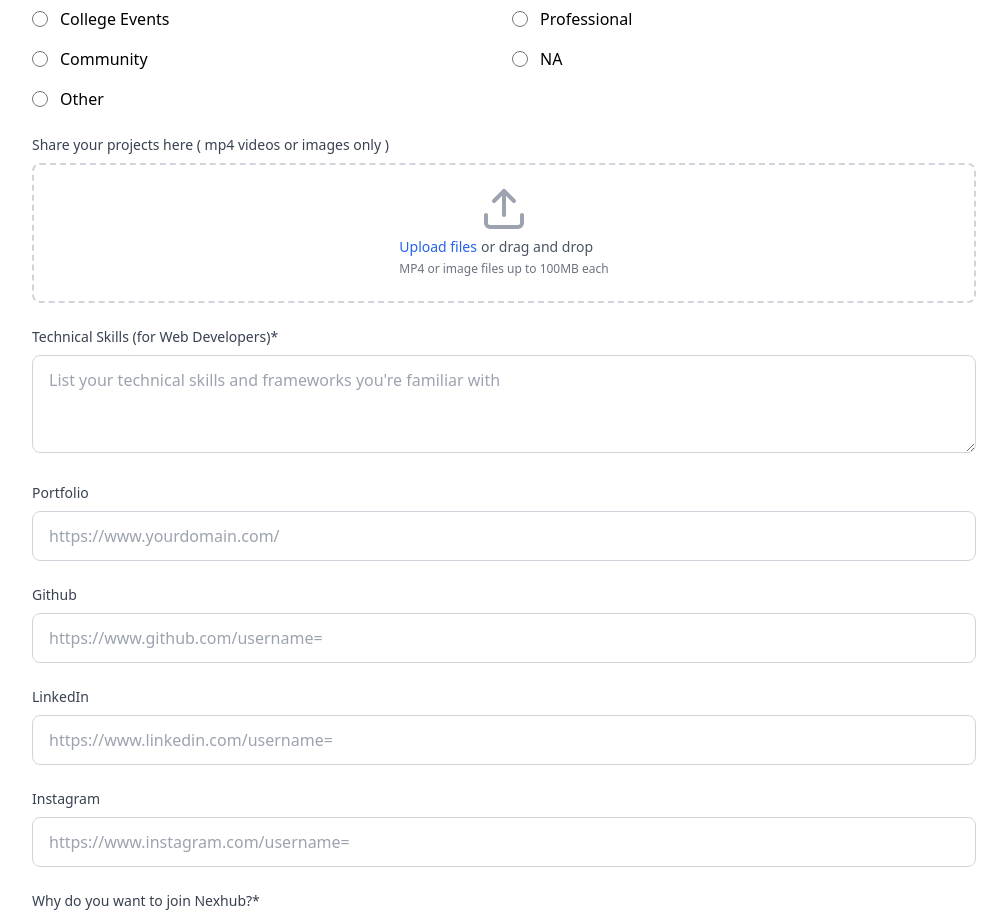
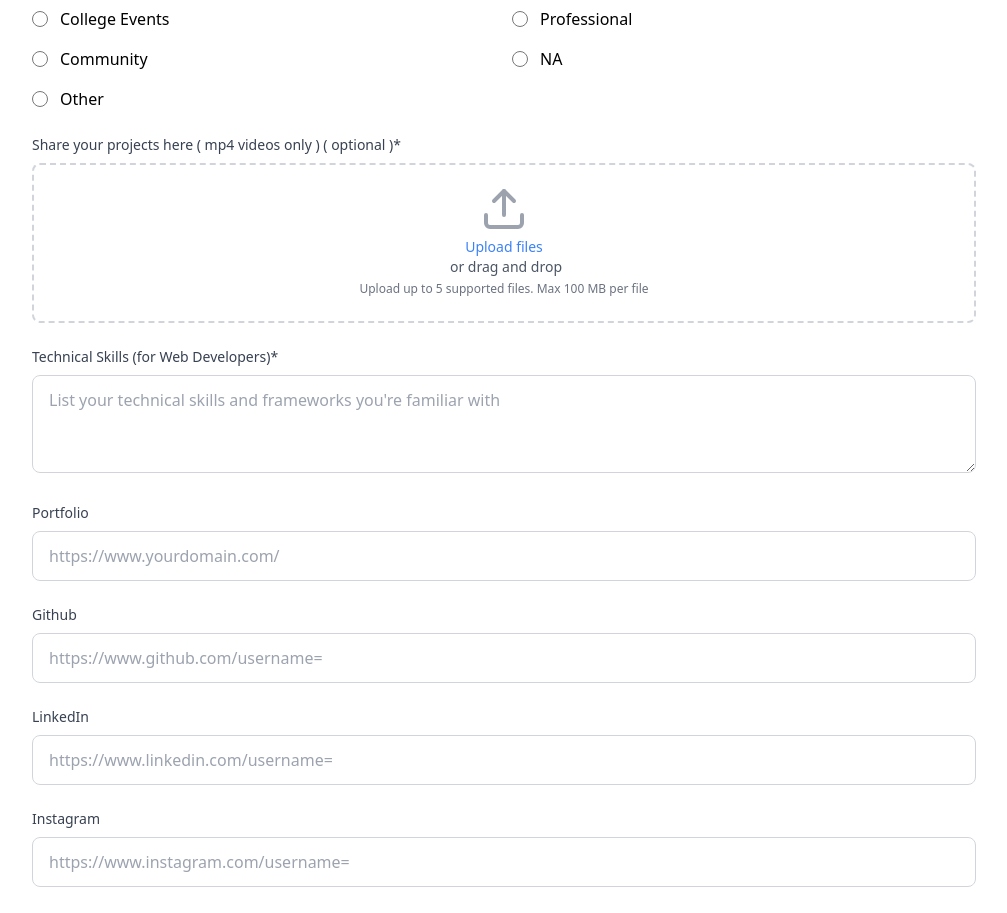
Before and after one commit to aadixcodes/NexHub---Tech-Community-Website, a Next.js app: page /join-our-team in a window 1280 px wide. Shown: the part 1423-2336 px from the top of the page, without its empty margins (136-1143 px from the left). Built offline with nearby package versions, Linux system fonts and the light colour scheme.

Commit message:
Registration form readyy

```diff
--- a/src/app/join-our-team/page.jsx
+++ b/src/app/join-our-team/page.jsx
@@ -922,7 +922,7 @@ const JoinOurTeam = () => {
                 </div>
               </div>
 
-              {/* <div>
+              <div>
                 <label className="block text-sm font-medium text-gray-700 mb-2">
                   Share your projects here ( mp4 videos only ) ( optional )*
                 </label>
@@ -941,7 +941,7 @@ const JoinOurTeam = () => {
                           className="sr-only"
                           multiple
                           onChange={handleFileChange}
-                          accept=".pdf,.doc,.docx,.jpg,.jpeg,.png"
+                          accept="video/mp4,.pdf,.jpg,.jpeg,.png"
                         />
                       </label>
                       <p className="pl-1">or drag and drop</p>
@@ -961,8 +961,8 @@ const JoinOurTeam = () => {
                     )}
                   </div>
                 </div>
-              </div> */}
-              <div>
+              </div>
+              {/* <div>
                 <label className="block text-sm font-medium text-gray-700 mb-2">
                   Share your projects here ( mp4 videos or images only )
                 </label>
@@ -992,7 +992,7 @@ const JoinOurTeam = () => {
                     </p>
                   </div>
                 </div>
-              </div>
+              </div> */}
 
               <div>
                 <label className="block text-sm font-medium text-gray-700 mb-2">
```
